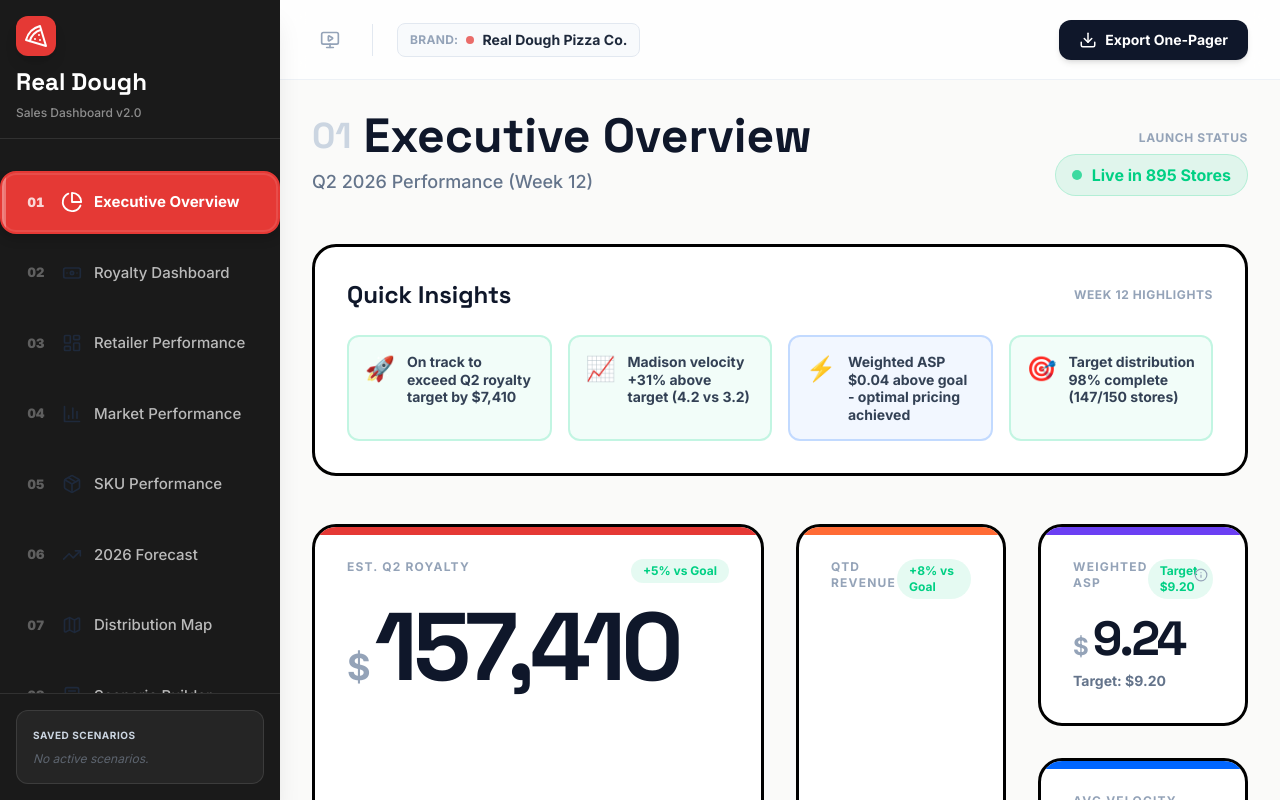
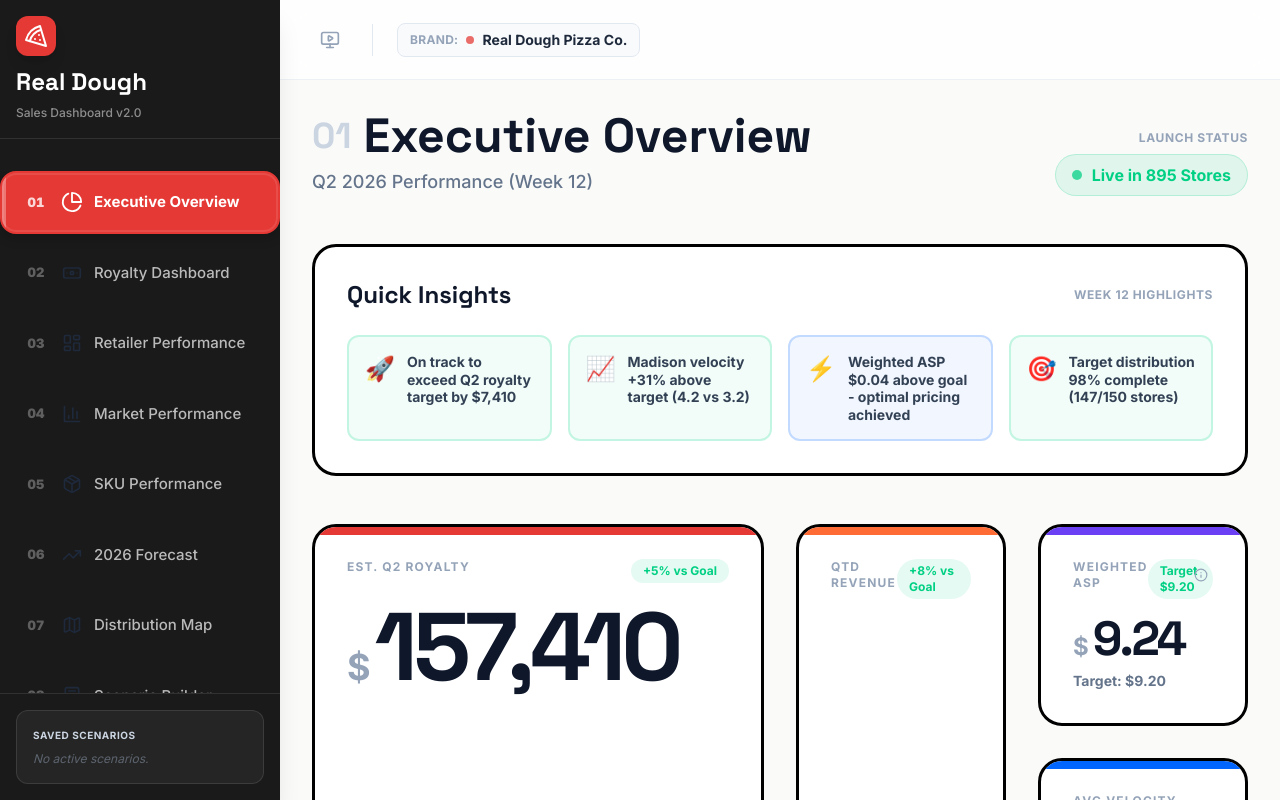
Before and after one commit to prepppy/real-dough-sales-simulator, a React (Vite) app: page / in a window 1280 px wide. Built offline with nearby package versions, Linux system fonts and the light colour scheme.

Commit message:
Remove non-functional Export One-Pager button from header
- Remove export button from shared header
- Remove handleExport function and isExporting state
- Remove unused imports (Download, html2canvas, jsPDF)
- Header now shows only brand indicator for clean, minimal look

```diff
--- a/App.tsx
+++ b/App.tsx
@@ -9,44 +9,13 @@ import { MapPanel } from './components/MapPanel';
 import { ScenarioBuilder } from './components/ScenarioBuilder';
 import { RetailerTable } from './components/RetailerTable';
 import { ProjectionsView } from './components/ProjectionsView';
-import { LayoutDashboard, Map as MapIcon, Table, Calculator, Download, Pizza, MonitorPlay, TrendingUp, PieChart, Banknote, BarChart3, Package } from 'lucide-react';
-import html2canvas from 'html2canvas';
-import jsPDF from 'jspdf';
+import { LayoutDashboard, Map as MapIcon, Table, Calculator, Pizza, MonitorPlay, TrendingUp, PieChart, Banknote, BarChart3, Package } from 'lucide-react';
 
 const MainLayout: React.FC = () => {
   const { scenarios } = useSimulation();
 
   const [activeTab, setActiveTab] = useState<'OVERVIEW' | 'ROYALTY' | 'RETAILER_PERF' | 'MARKET_PERF' | 'SKU_PERF' | 'PROJECTIONS' | 'MAP' | 'SCENARIO' | 'STORE_PERF'>('OVERVIEW');
-  const [isExporting, setIsExporting] = useState(false);
   const [presentationMode, setPresentationMode] = useState(false);
-
-  const handleExport = async () => {
-    setIsExporting(true);
-    const element = document.getElementById('app-content');
-    if (element) {
-        try {
-            const canvas = await html2canvas(element, { scale: 2 });
-            const imgData = canvas.toDataURL('image/png');
-            const pdf = new jsPDF('l', 'mm', 'a4');
-            const pdfWidth = pdf.internal.pageSize.getWidth();
-            const pdfHeight = (canvas.height * pdfWidth) / canvas.width;
-
-            // Add Header to PDF
-            pdf.setFillColor(20, 20, 20);
-            pdf.rect(0, 0, pdfWidth, 20, 'F');
-            pdf.setTextColor(255, 255, 255);
-            pdf.setFontSize(16);
-            pdf.text('Real Dough Pizza Co. - Territory Analysis', 10, 13);
-
-            pdf.addImage(imgData, 'PNG', 0, 20, pdfWidth, pdfHeight);
-            pdf.save('RealDough_PitchDeck.pdf');
-        } catch (e) {
-            console.error(e);
-            alert('Export failed, check console.');
-        }
-    }
-    setIsExporting(false);
-  };
 
   return (
     <div className="flex h-screen w-full bg-bg-primary font-sans text-slate-800 overflow-hidden">
@@ -180,17 +149,6 @@ const MainLayout: React.FC = () => {
                     </div>
                 </div>
 
-                {/* Right Controls - Clean & Minimal */}
-                <div className="flex items-center space-x-4">
-                    <button
-                        onClick={handleExport}
-                        disabled={isExporting}
-                        className="flex items-center space-x-2 px-5 py-2.5 bg-slate-900 text-white text-sm font-bold rounded-xl hover:bg-slate-800 transition-all shadow-md active:scale-95"
-                    >
-                        <Download size={18} />
-                        <span className="hidden md:inline">{isExporting ? 'Generating...' : 'Export One-Pager'}</span>
-                    </button>
-                </div>
             </header>
 
             {/* Scrollable Viewport */}
```
